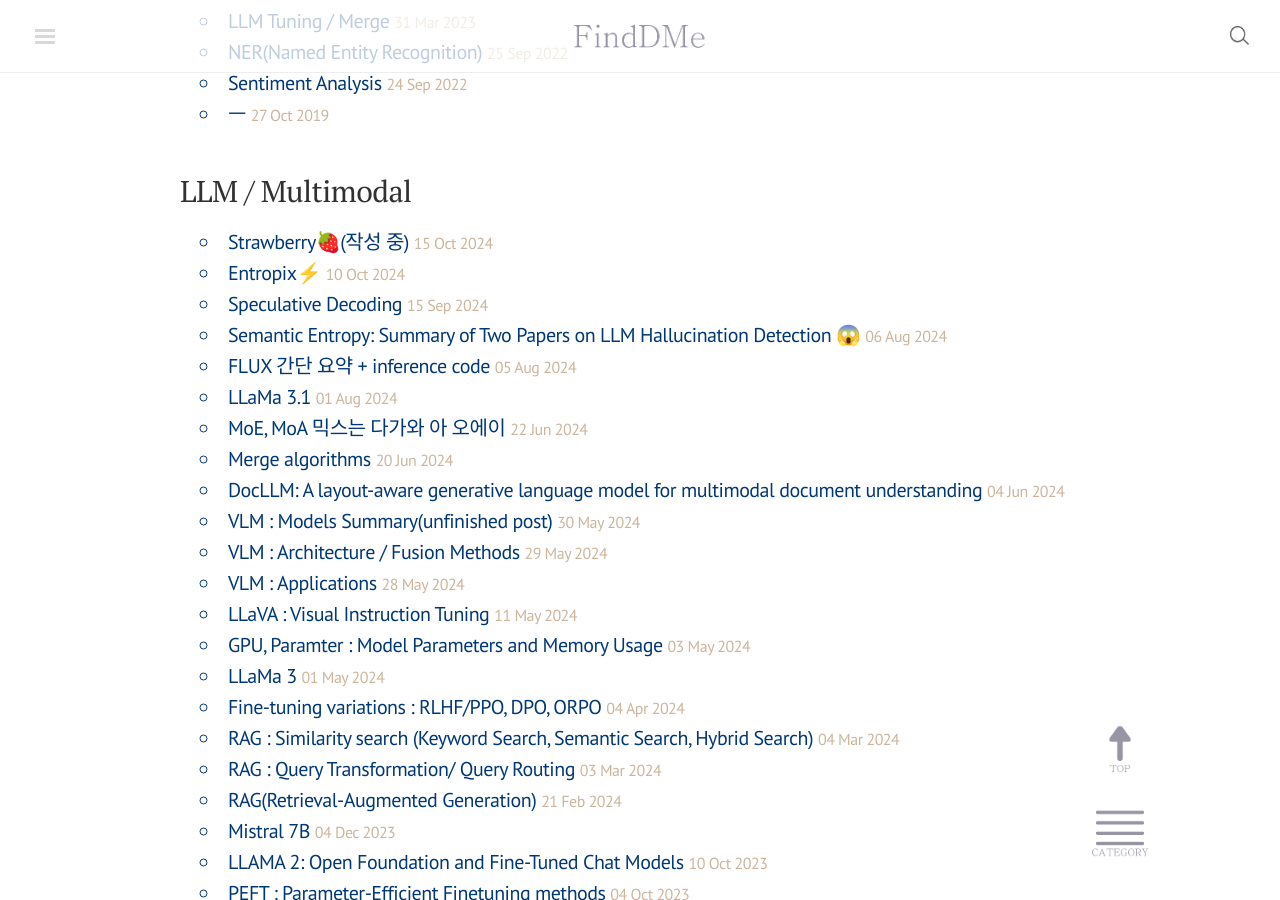
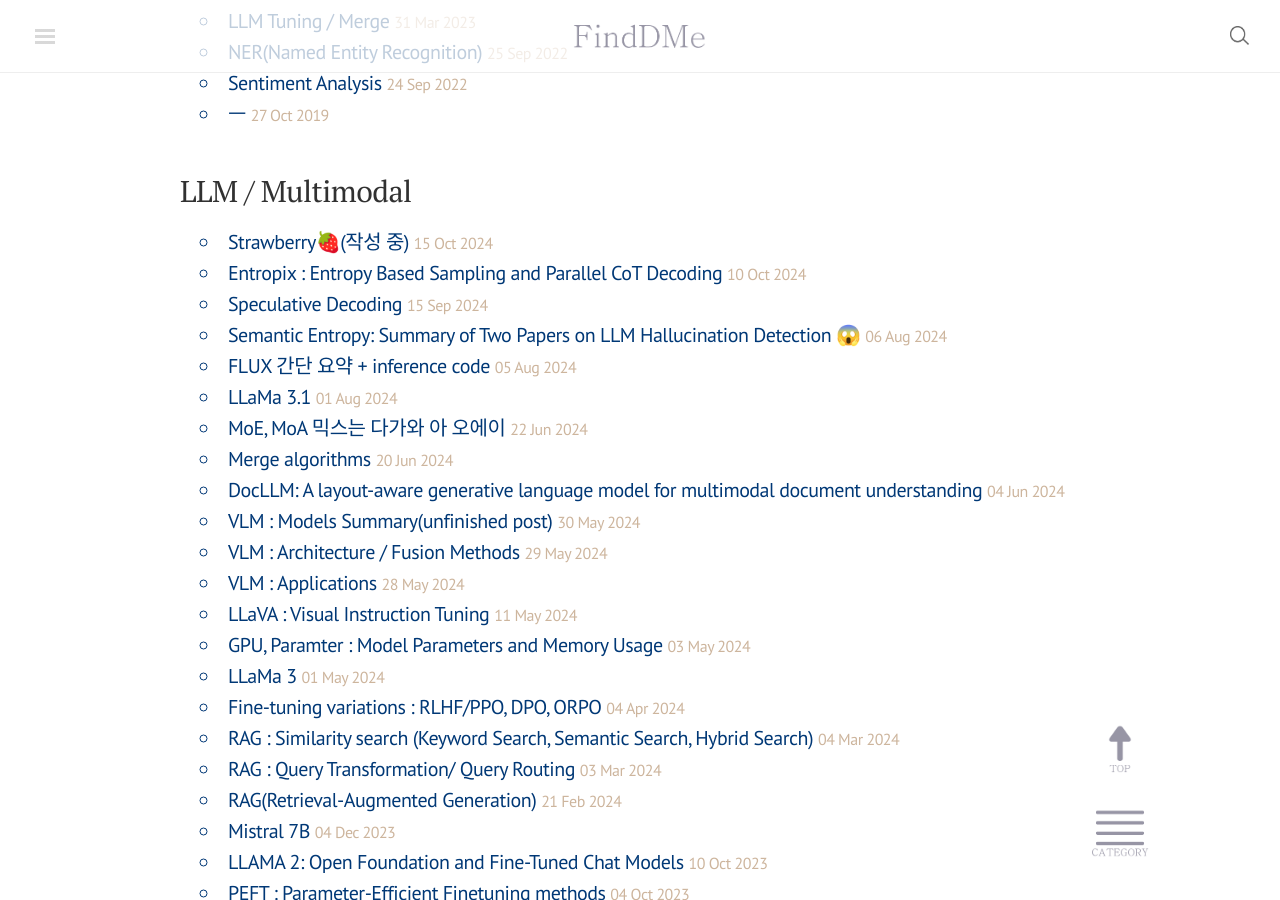
Before and after one commit to finddme/finddme.github.io, a Jekyll site: the page built from index.html, in a window 1280 px wide and 900 px high, scrolled down 1014 px. Built offline with Jekyll 4.4.1, drawn with Linux system fonts in a browser that asks for light colours; nearby versions of some CDN libraries; comment, search, counter and statistics services are not loaded.

Commit message:
Update 2024-10-10-entropix .md

```diff
--- a/_posts/2024-10-10-entropix .md
+++ b/_posts/2024-10-10-entropix .md
@@ -1,5 +1,5 @@
 ---
-title: "Entropix⚡"
+title: "Entropix : Entropy Based Sampling and Parallel CoT Decoding"
 category: LLM / Multimodal
 tag: Multimodal
 ---
```
